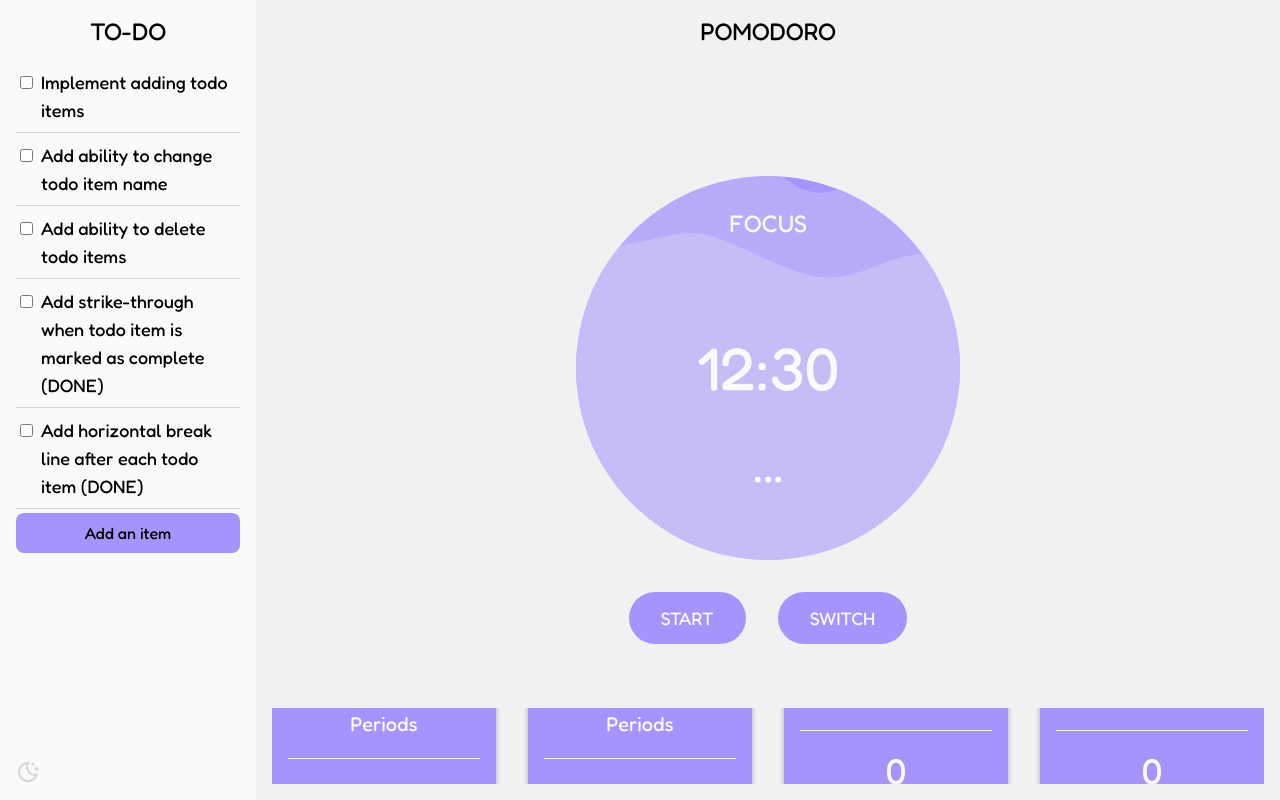
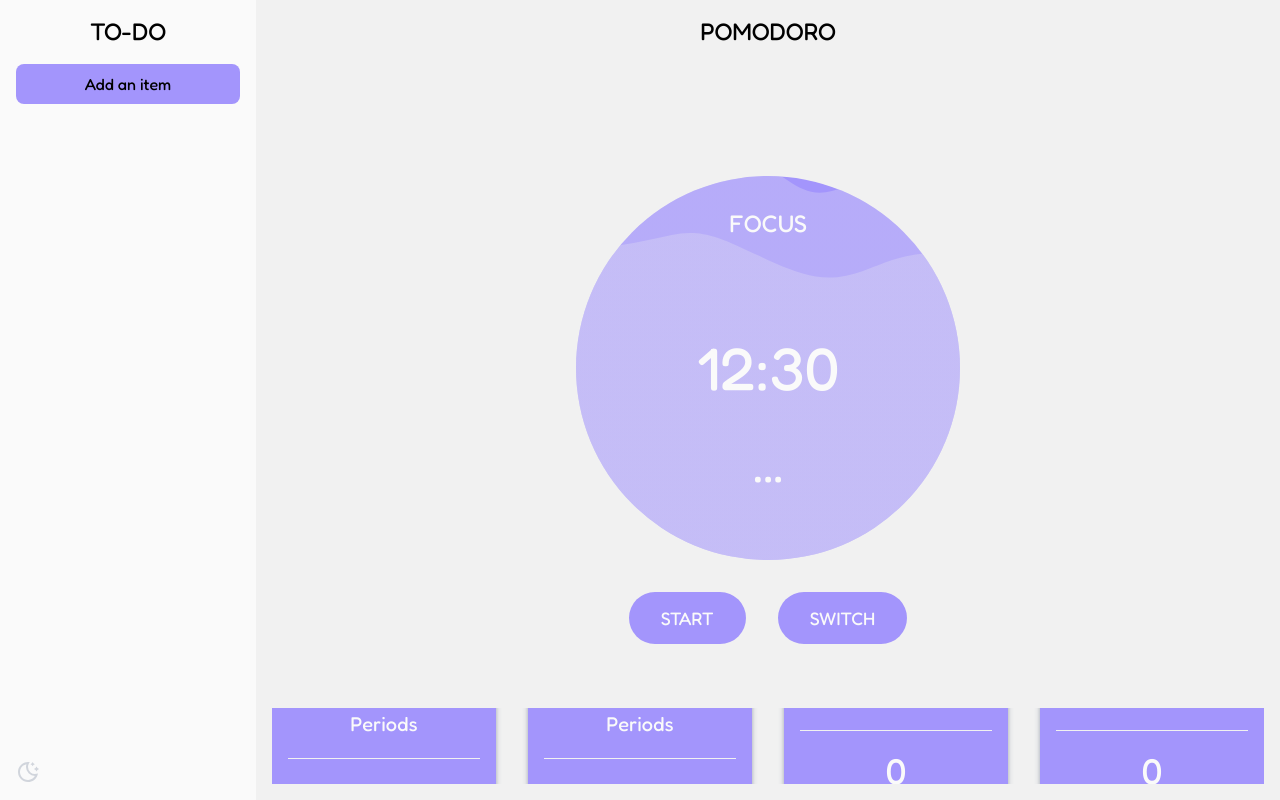
Before and after one commit to vChrisL/Pomodor, a React (Vite) app: page / in a window 1280 px wide. Built offline with nearby package versions, Linux system fonts and the light colour scheme.

Commit message:
added localStorage for TodoItems and removed test data

```diff
--- a/src/stores/TodoListStore.ts
+++ b/src/stores/TodoListStore.ts
@@ -1,5 +1,7 @@
 import {create} from "zustand/react";
 import {TodoItem} from "../classes/TodoItem.ts";
+
+const LOCAL_STORAGE_NAME = "todoItems";
 
 type TodoListStore = {
   todoItems: TodoItem[],
@@ -16,15 +18,10 @@ type TodoListStore = {
  * @param deleteItem (Function) Removes the target item from the to-do items array. Accepts one argument; `target` of type `TodoItem`.
  */
 export const useTodoListStore = create<TodoListStore>(set => ({
-  todoItems: [
-    new TodoItem("Implement adding todo items"),
-    new TodoItem("Add ability to change todo item name"),
-    new TodoItem("Add ability to delete todo items"),
-    new TodoItem("Add strike-through when todo item is marked as complete (DONE)"),
-    new TodoItem("Add horizontal break line after each todo item (DONE)"),
-  ],
+  todoItems: JSON.parse(localStorage.getItem(LOCAL_STORAGE_NAME) ?? "[]"),
   addItem: (item: TodoItem): void => {
     set(state => {
+      localStorage.setItem(LOCAL_STORAGE_NAME, JSON.stringify([...state.todoItems, item]));
       return {todoItems: [...state.todoItems, item]}
     });
   },
@@ -33,7 +30,10 @@ export const useTodoListStore = create<TodoListStore>(set => ({
       const itemIndex: number = state.todoItems.indexOf(target);
       const tmpTodoItems: TodoItem[] = [...state.todoItems];
 
-      if (!tmpTodoItems[itemIndex].trySetTitle(newTitle)) return {todoItems: [...state.todoItems]};
+      if (!tmpTodoItems[itemIndex].trySetTitle(newTitle)) {
+        localStorage.setItem(LOCAL_STORAGE_NAME, JSON.stringify([...state.todoItems]));
+        return {todoItems: [...state.todoItems]};
+      }
 
       return {todoItems: tmpTodoItems}
     });
@@ -44,6 +44,7 @@ export const useTodoListStore = create<TodoListStore>(set => ({
       const tmpTodoItems: TodoItem[] = [...state.todoItems];
       tmpTodoItems.splice(itemIndex, 1);
 
+      localStorage.setItem(LOCAL_STORAGE_NAME, JSON.stringify([...state.todoItems]));
       return {todoItems: tmpTodoItems}
     })
   }
```
